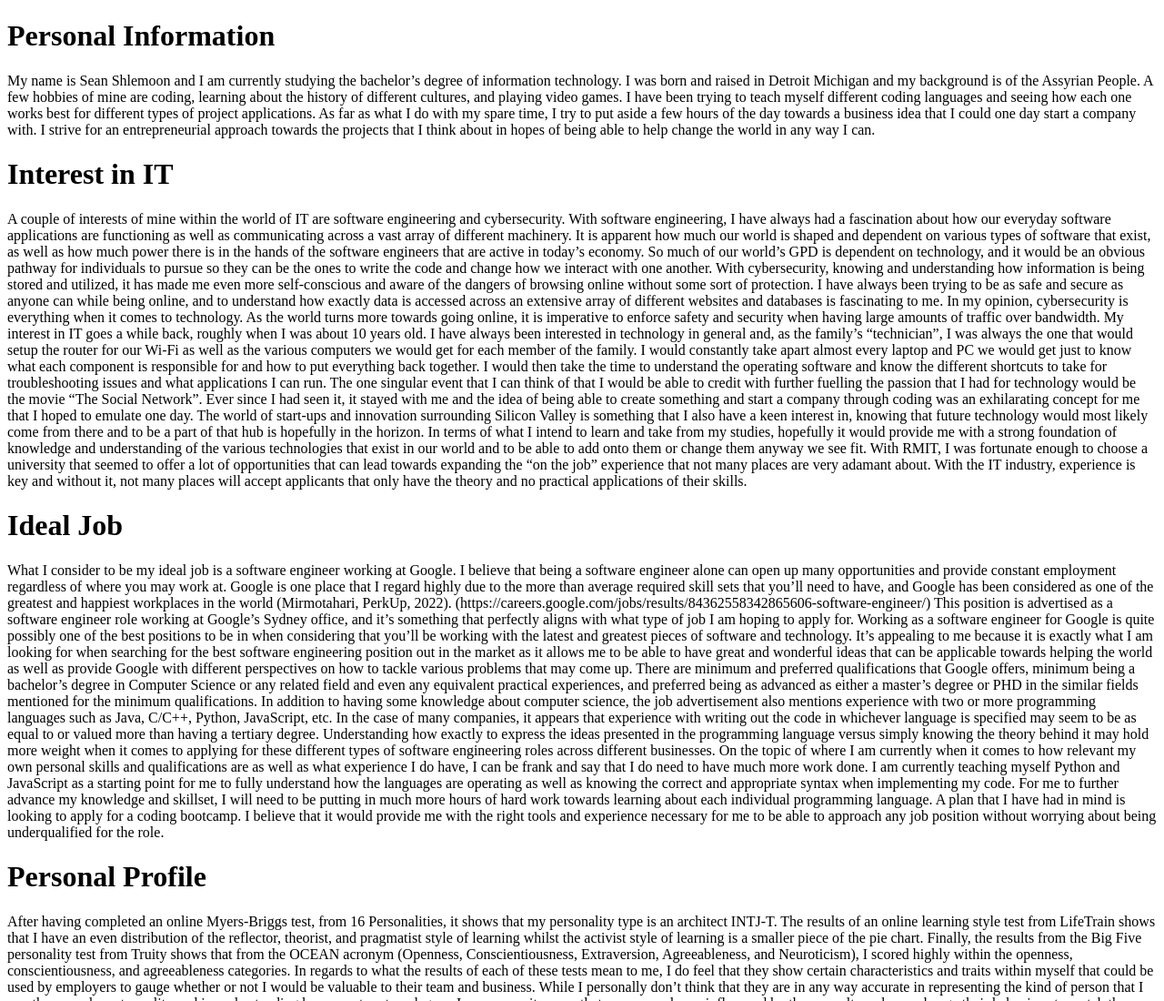
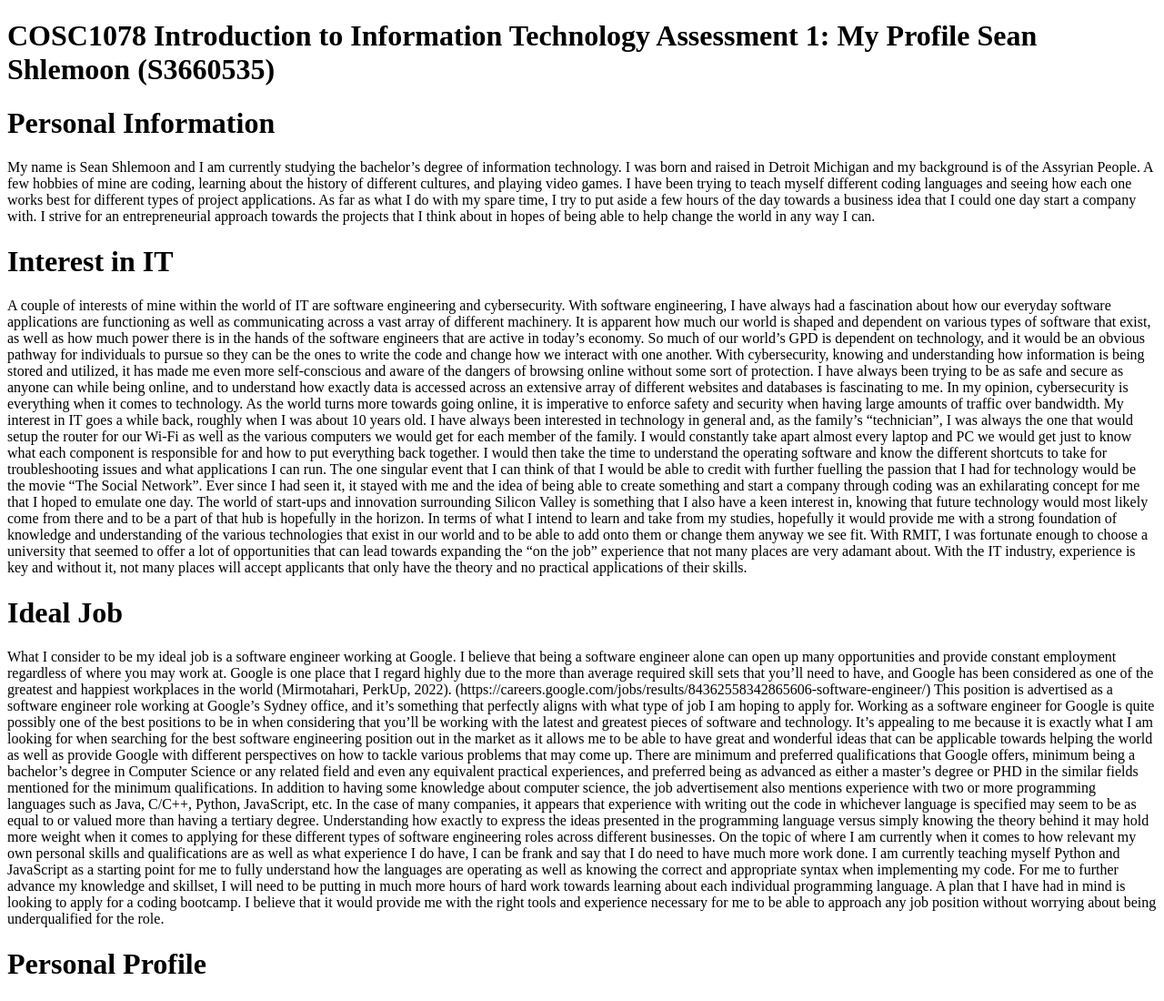
Before and after one commit to Shellmoonlunar/Assignment_1, a plain HTML site: page index.html in a window 1280 px wide. Shown: the top 1100 px of the page at 91% size. Drawn offline with Linux system fonts and the light colour scheme.

Commit message:
H1 Information

```diff
--- a/index.html
+++ b/index.html
@@ -4,6 +4,11 @@
 <title>Assignment 1</title>
 </head>
 <body>
+
+<h1>COSC1078
+Introduction to Information Technology
+Assessment 1: My Profile
+Sean Shlemoon (S3660535)</h1>
 
 <h1>Personal Information</h1>
 <p>My name is Sean Shlemoon and I am currently studying the bachelor’s degree of information technology. I was born and raised in Detroit Michigan and my background is of the Assyrian People. A few hobbies of mine are coding, learning about the history of different cultures, and playing video games. I have been trying to teach myself different coding languages and seeing how each one works best for different types of project applications. As far as what I do with my spare time, I try to put aside a few hours of the day towards a business idea that I could one day start a company with. I strive for an entrepreneurial approach towards the projects that I think about in hopes of being able to help change the world in any way I can.</p>
```
